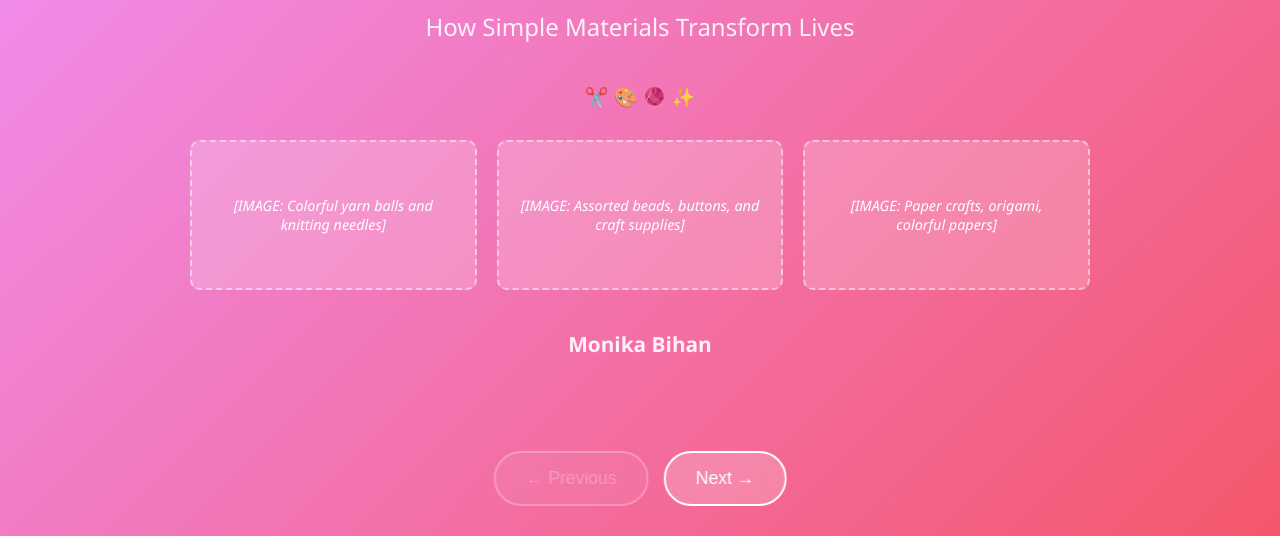
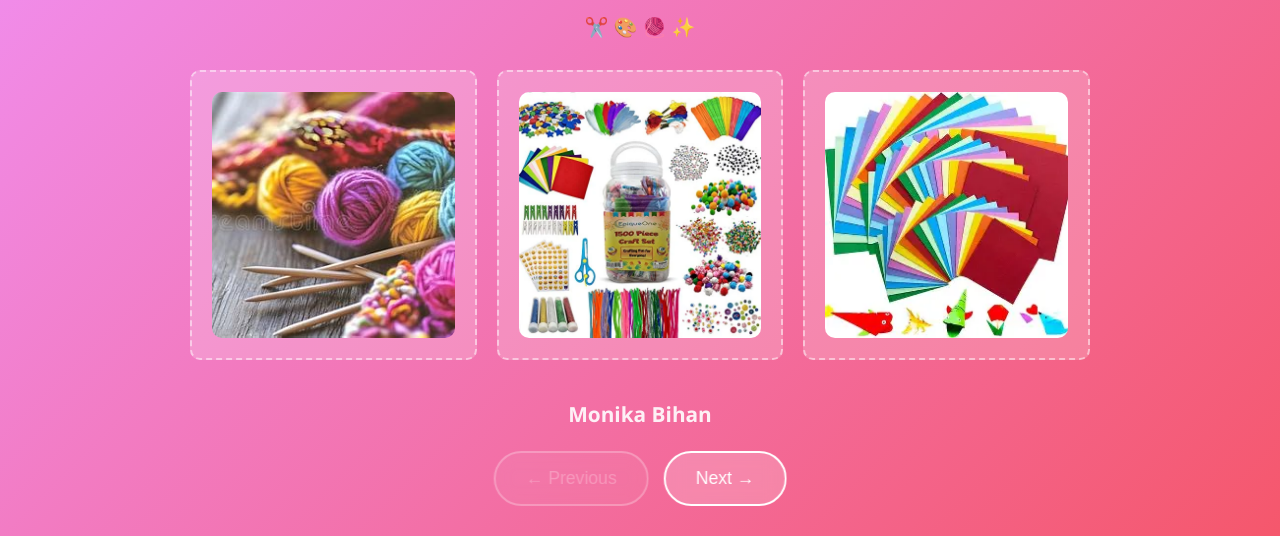
Before and after one commit to bihanm/craft-presentation, a plain HTML site: page index.html in a window 1280 px wide. Shown: the part 264-800 px from the top of the page. Drawn offline with Linux system fonts and the light colour scheme.

Commit message:
Replace placeholder images with actual image tags

```diff
--- a/index.html
+++ b/index.html
@@ -331,13 +331,13 @@
 
             <div class="image-grid">
                 <div class="image-placeholder-small">
-                    [IMAGE: Colorful yarn balls and knitting needles]
+                   <img src="yarn-balls.jfif" style="width: 100%; height: 100%; object-fit: cover; border-radius: 10px;" alt="Colorful yarn balls">
                 </div>
                 <div class="image-placeholder-small">
-                    [IMAGE: Assorted beads, buttons, and craft supplies]
+                    <img src="beads-supplies.webp" style="width: 100%; height: 100%; object-fit: cover; border-radius: 10px;" alt="Craft beads and supplies">
                 </div>
                 <div class="image-placeholder-small">
-                    [IMAGE: Paper crafts, origami, colorful papers]
+                    <img src="paper-crafts.webp" style="width: 100%; height: 100%; object-fit: cover; border-radius: 10px;" alt="Paper crafts and origami">
                 </div>
             </div>
 
@@ -352,12 +352,12 @@
             <div class="split-content" style="margin-top: 40px;">
                 <div class="split-item">
                     <div class="image-placeholder" style="height: 250px; display: flex; align-items: center; justify-content: center;">
-                        [IMAGE: Person looking stressed/anxious, head in hands or worried expression, during COVID isolation]
+                         <img src="covid-stressed.webp" style="width: 100%; height: 100%; object-fit: cover; border-radius: 15px;" alt="Person stressed during COVID">
                     </div>
                 </div>
                 <div class="split-item">
                     <div class="image-placeholder" style="height: 250px; display: flex; align-items: center; justify-content: center;">
-                        [IMAGE: Hands peacefully working on craft project - knitting, beading, or origami. Close-up, warm lighting]
+                        <img src="hands-crafting.webp" style="width: 100%; height: 100%; object-fit: cover; border-radius: 15px;" alt="Hands working on craft project">
                     </div>
                 </div>
             </div>
```
